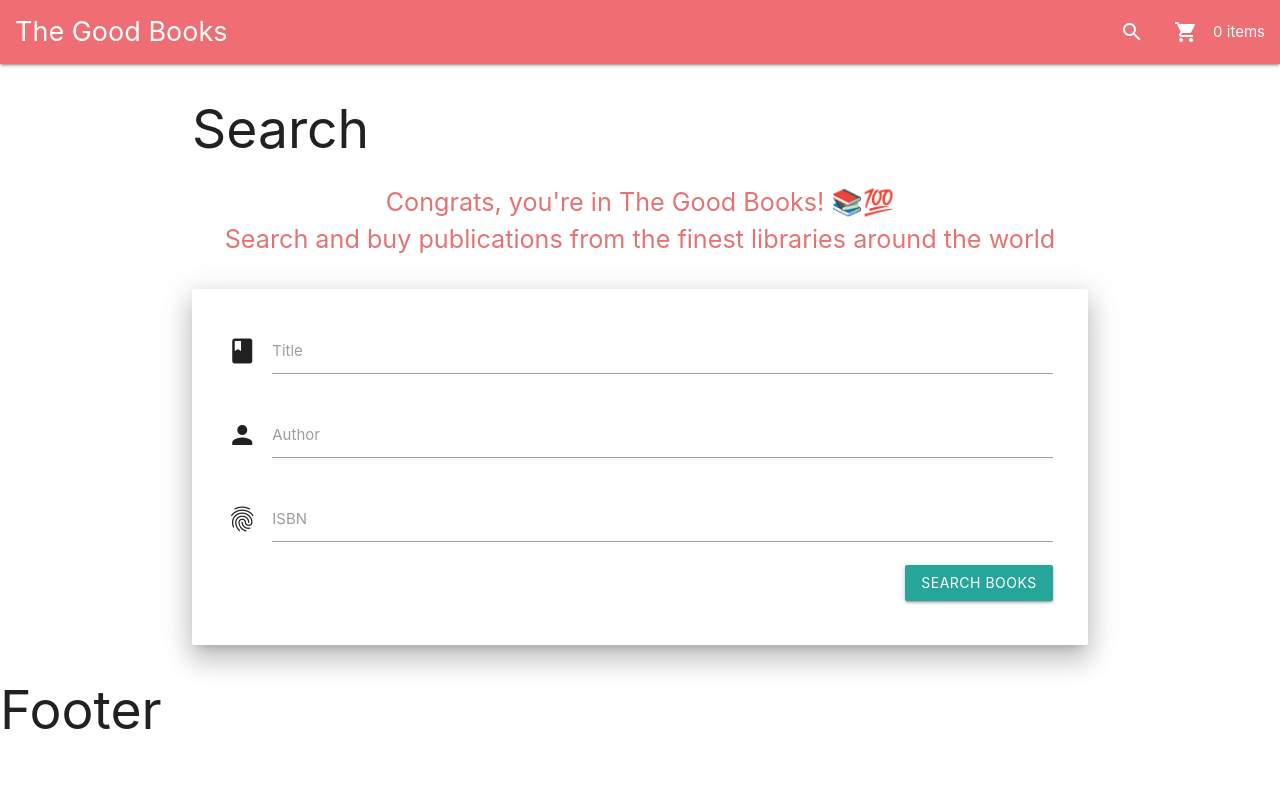
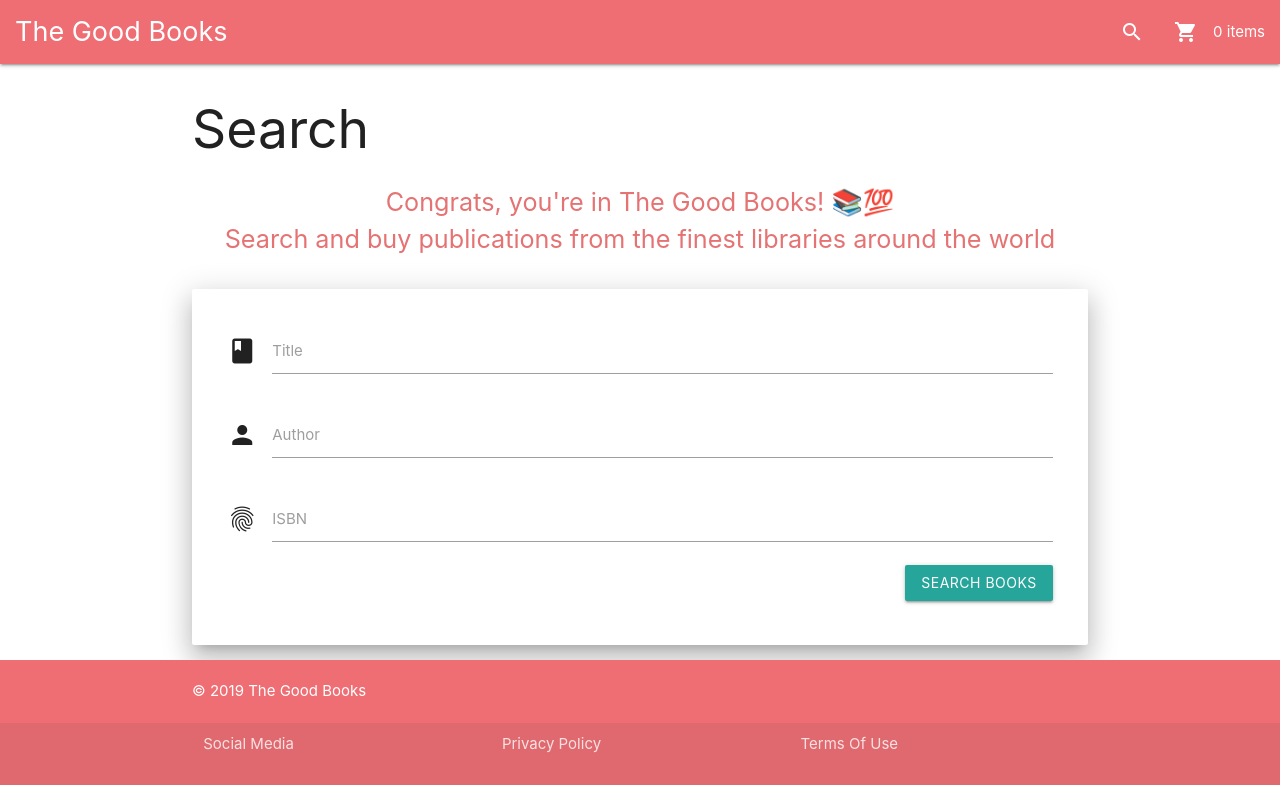
Before and after one commit to niiccolas/the-good-books, an Angular app: page /search in a window 1280 px wide. Built offline with nearby package versions, Linux system fonts and the light colour scheme.

Commit message:
Style Footer component

```diff
--- a/src/app/components/footer/footer.component.html
+++ b/src/app/components/footer/footer.component.html
@@ -1 +1,22 @@
-<h2>Footer</h2>
+<footer class="page-footer">
+    <div class="container">
+      <div class="row">
+          © 2019 The Good Books
+      </div>
+    </div>
+    <div class="footer-copyright">
+      <div class="container">
+        <div class="row">
+          <div class="col s12 m4">
+            Social Media
+          </div>
+          <div class="col s12 m4">
+            Privacy Policy
+          </div>
+          <div class="col s12 m4">
+            Terms Of Use
+          </div>
+        </div>
+      </div>
+    </div>
+  </footer>
```
